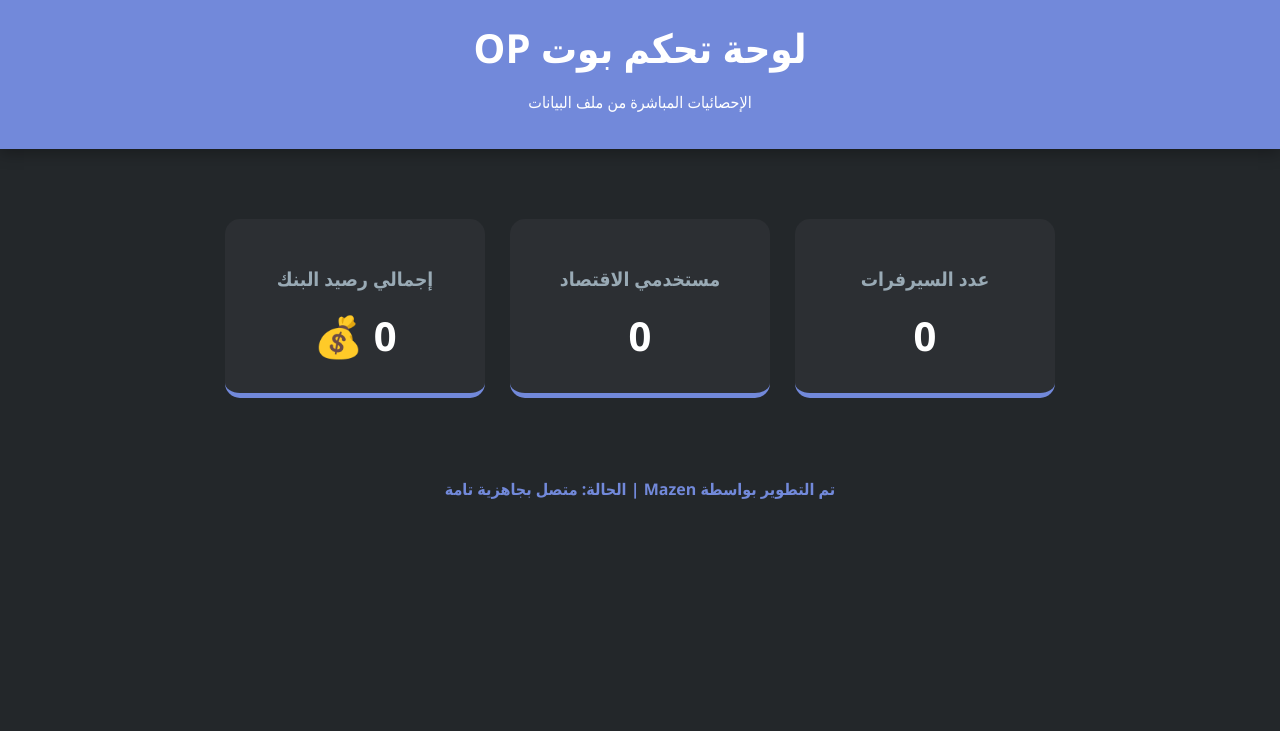
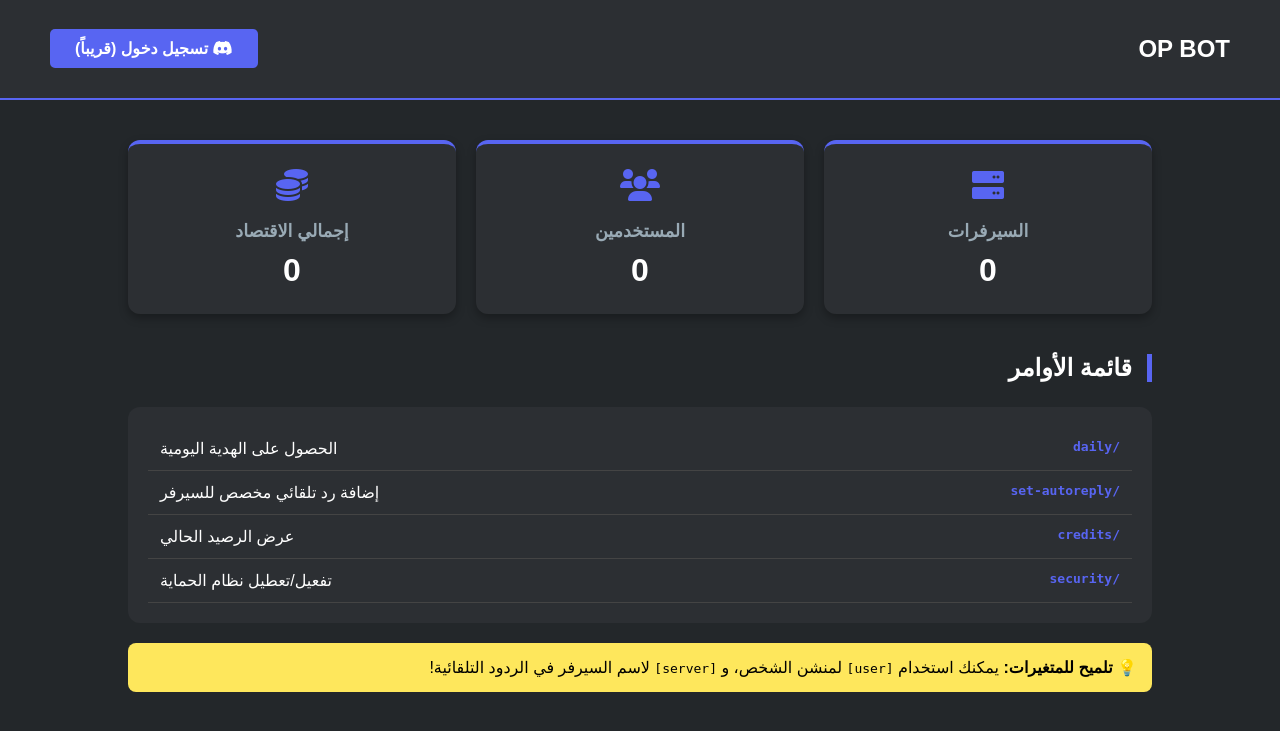
Before and after one commit to mazenardev-spec/OP-BOT, a Flask app: page / in a window 1280 px wide. Shown: the top 731 px of the page. Run offline with Flask 3, Linux system fonts and the light colour scheme; parts of the project's set-up code (start-up, migrations or seed data) failed here and were passed over.

Commit message:
Update index.html

```diff
--- a/templates/index.html
+++ b/templates/index.html
@@ -3,45 +3,53 @@
 <head>
     <meta charset="UTF-8">
     <meta name="viewport" content="width=device-width, initial-scale=1.0">
-    <title>لوحة تحكم OP BOT</title>
+    <title>OP BOT | Dashboard</title>
+    <link rel="stylesheet" href="https://cdnjs.cloudflare.com/ajax/libs/font-awesome/6.0.0/css/all.min.css">
     <style>
-        body { background: #23272a; color: white; font-family: 'Segoe UI', Tahoma, Geneva, Verdana, sans-serif; text-align: center; margin: 0; padding: 0; }
-        .header { background: #7289da; padding: 20px; box-shadow: 0 4px 15px rgba(0,0,0,0.3); }
-        .container { margin-top: 50px; padding: 20px; }
-        .stats { display: flex; justify-content: center; gap: 25px; flex-wrap: wrap; }
-        .card { background: #2c2f33; border-radius: 15px; padding: 30px; min-width: 200px; border-bottom: 5px solid #7289da; transition: 0.3s; }
-        .card:hover { transform: translateY(-10px); }
-        h1 { margin: 0; font-size: 2.5em; }
-        h2 { color: #99aab5; font-size: 1.2em; }
-        .number { font-size: 2.5em; font-weight: bold; display: block; margin-top: 10px; }
-        .footer { margin-top: 60px; color: #7289da; font-weight: bold; }
+        :root { --main-color: #5865F2; --bg-color: #23272a; --card-bg: #2c2f33; --text-color: #ffffff; }
+        body { background: var(--bg-color); color: var(--text-color); font-family: 'Cairo', sans-serif; margin: 0; padding: 0; }
+        .navbar { background: var(--card-bg); padding: 15px 50px; display: flex; justify-content: space-between; align-items: center; border-bottom: 2px solid var(--main-color); }
+        .container { padding: 40px 10%; }
+        .stats-grid { display: grid; grid-template-columns: repeat(auto-fit, minmax(250px, 1fr)); gap: 20px; margin-bottom: 40px; }
+        .card { background: var(--card-bg); padding: 25px; border-radius: 12px; text-align: center; box-shadow: 0 4px 10px rgba(0,0,0,0.3); border-top: 4px solid var(--main-color); }
+        .card i { font-size: 2em; color: var(--main-color); margin-bottom: 10px; }
+        .card h2 { margin: 10px 0; font-size: 1.1em; color: #99aab5; }
+        .card .number { font-size: 2em; font-weight: bold; }
+
+        .section-title { border-right: 5px solid var(--main-color); padding-right: 15px; margin-bottom: 25px; }
+        .commands-list { background: var(--card-bg); border-radius: 12px; padding: 20px; }
+        .cmd-item { display: flex; justify-content: space-between; padding: 12px; border-bottom: 1px solid #444; }
+        .cmd-name { color: var(--main-color); font-weight: bold; font-family: monospace; }
+        .placeholders { background: #fee75c; color: #000; padding: 15px; border-radius: 8px; margin-top: 20px; }
+
+        .login-btn { background: var(--main-color); color: white; padding: 10px 25px; border-radius: 5px; text-decoration: none; font-weight: bold; transition: 0.3s; }
+        .login-btn:hover { background: #4752c4; }
     </style>
 </head>
 <body>
-    <div class="header">
-        <h1>لوحة تحكم بوت OP</h1>
-        <p>الإحصائيات المباشرة من ملف البيانات</p>
+    <div class="navbar">
+        <div class="logo"><h2>OP BOT</h2></div>
+        <a href="#" class="login-btn"><i class="fab fa-discord"></i> تسجيل دخول (قريباً)</a>
     </div>
 
     <div class="container">
-        <div class="stats">
-            <div class="card">
-                <h2>عدد السيرفرات</h2>
-                <span class="number">{{ servers }}</span>
-            </div>
-            <div class="card">
-                <h2>مستخدمي الاقتصاد</h2>
-                <span class="number">{{ users }}</span>
-            </div>
-            <div class="card">
-                <h2>إجمالي رصيد البنك</h2>
-                <span class="number">{{ economy }} 💰</span>
-            </div>
+        <div class="stats-grid">
+            <div class="card"><i class="fas fa-server"></i><h2>السيرفرات</h2><div class="number">{{ servers }}</div></div>
+            <div class="card"><i class="fas fa-users"></i><h2>المستخدمين</h2><div class="number">{{ users }}</div></div>
+            <div class="card"><i class="fas fa-coins"></i><h2>إجمالي الاقتصاد</h2><div class="number">{{ economy }}</div></div>
         </div>
-    </div>
 
-    <div class="footer">
-        <p>تم التطوير بواسطة Mazen | الحالة: متصل بجاهزية تامة</p>
+        <h2 class="section-title">قائمة الأوامر</h2>
+        <div class="commands-list">
+            <div class="cmd-item"><span class="cmd-name">/daily</span><span>الحصول على الهدية اليومية</span></div>
+            <div class="cmd-item"><span class="cmd-name">/set-autoreply</span><span>إضافة رد تلقائي مخصص للسيرفر</span></div>
+            <div class="cmd-item"><span class="cmd-name">/credits</span><span>عرض الرصيد الحالي</span></div>
+            <div class="cmd-item"><span class="cmd-name">/security</span><span>تفعيل/تعطيل نظام الحماية</span></div>
+        </div>
+
+        <div class="placeholders">
+            <strong>💡 تلميح للمتغيرات:</strong> يمكنك استخدام <code>[user]</code> لمنشن الشخص، و <code>[server]</code> لاسم السيرفر في الردود التلقائية!
+        </div>
     </div>
 </body>
 </html>
```
